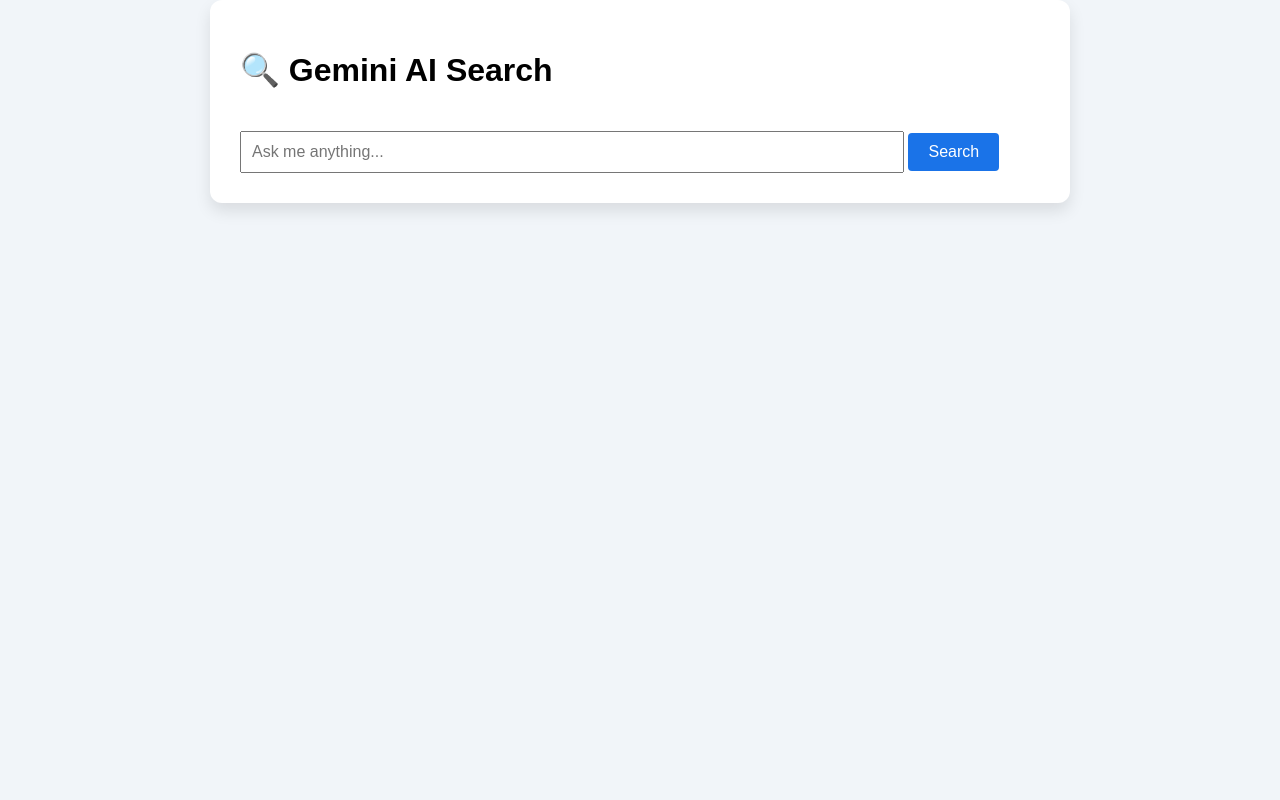
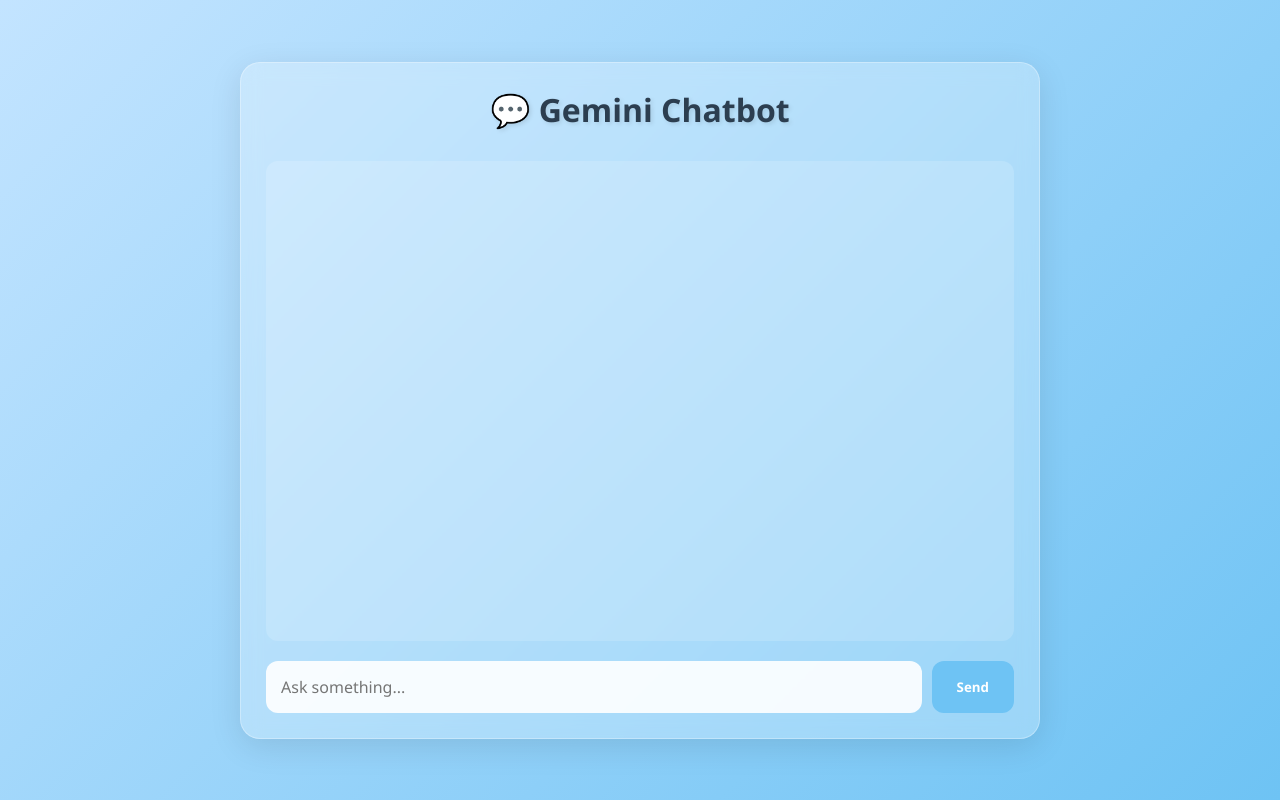
Before and after one commit to Poushali-02/ai-search-engine, a Flask app: page / in a window 1280 px wide. Run offline with Flask 3, Linux system fonts and the light colour scheme; data comes from the database, SQL or seed files in the repository; both versions use the stored data as it was after the commit.

Commit message:
enhanced ui

```diff
--- a/app.py
+++ b/app.py
@@ -1,6 +1,5 @@
 from flask import Flask, render_template, request, jsonify
 import sqlite3
-import os
 from dotenv import load_dotenv
 from search import search_with_gemini
 
@@ -34,14 +33,17 @@
 
 @app.route("/")
 def main():
-    return render_template("index.html")
+    conn = sqlite3.connect(DB_NAME)
+    c = conn.cursor()
+    c.execute("SELECT user_input, bot_response FROM chat_history ORDER BY timestamp ASC")
+    history = [{"user_input": row[0], "bot_response": row[1]} for row in c.fetchall()]
+    conn.close()
+    return render_template("index.html", history=history)
 
-@app.route('/ask', methods=['POST'])
+@app.route('/search', methods=['POST'])
 def ask():
     data = request.get_json()
     user_input = data.get('user_input')
-    if not user_input:
-        return jsonify({"error": "No input provided"}), 400
     response = search_with_gemini(user_input)
     conn = sqlite3.connect(DB_NAME)
     c = conn.cursor()
--- a/static/style.css
+++ b/static/style.css
@@ -1,48 +1,172 @@
-body{
-    font-family : Arial, sans-serif;
-    background: #f1f5f9;
-    margin:0;
-    padding:0;
+/* style.css */
+* {
+  margin: 0;
+  padding: 0;
+  box-sizing: border-box;
+  font-family: 'Segoe UI', Tahoma, Geneva, Verdana, sans-serif;
 }
-.container {
+
+body {
+  min-height: 100vh;
+  background: linear-gradient(135deg, #c3e4ff 0%, #6ec3f4 100%);
+  display: flex;
+  justify-content: center;
+  align-items: center;
+  padding: 20px;
+  animation: gradientShift 15s ease infinite;
+}
+
+@keyframes gradientShift {
+  0% { background-position: 0% 50%; }
+  50% { background-position: 100% 50%; }
+  100% { background-position: 0% 50%; }
+}
+
+.chat-container {
+  width: 100%;
   max-width: 800px;
-  margin: auto;
-  background: white;
-  border-radius: 12px;
-  padding: 30px;
-  box-shadow: 0 8px 16px rgba(0,0,0,0.1);
+  background: rgba(255, 255, 255, 0.25);
+  backdrop-filter: blur(10px);
+  border-radius: 20px;
+  padding: 25px;
+  box-shadow: 0 8px 32px rgba(0, 0, 0, 0.1);
+  border: 1px solid rgba(255, 255, 255, 0.3);
+  transform: translateY(20px);
+  opacity: 0;
+  animation: fadeIn 0.5s ease forwards;
+}
+
+@keyframes fadeIn {
+  to {
+      opacity: 1;
+      transform: translateY(0);
+  }
+}
+
+h1 {
+  color: #2c3e50;
+  text-align: center;
+  margin-bottom: 30px;
+  font-weight: 600;
+  text-shadow: 2px 2px 4px rgba(0, 0, 0, 0.1);
 }
 
 #chat-box {
-  max-height: 400px;
+  height: 60vh;
   overflow-y: auto;
+  padding: 15px;
   margin-bottom: 20px;
+  background: rgba(255, 255, 255, 0.15);
+  border-radius: 12px;
+  display: flex;
+  flex-direction: column;
+  gap: 15px;
 }
 
+/* Message bubbles */
 .message {
-  margin-bottom: 10px;
+  max-width: 80%;
+  padding: 12px 18px;
+  border-radius: 15px;
+  margin: 5px 0;
+  opacity: 0;
+  transform: translateY(20px);
+  animation: messageAppear 0.3s ease forwards;
+  position: relative;
 }
 
-.user {
-  color: #1a73e8;
+@keyframes messageAppear {
+  to {
+      opacity: 1;
+      transform: translateY(0);
+  }
 }
 
-.bot {
-  color: #34a853;
+.user-message {
+  background: rgba(255, 255, 255, 0.9);
+  align-self: flex-end;
+  border-bottom-right-radius: 5px;
+}
+
+.bot-message {
+  background: rgba(255, 255, 255, 0.7);
+  align-self: flex-start;
+  border-bottom-left-radius: 5px;
+}
+
+/* Form styling */
+#search-form {
+  display: flex;
+  gap: 10px;
 }
 
 input[type="text"] {
-  width: 80%;
-  padding: 10px;
+  flex: 1;
+  padding: 15px;
+  border: none;
+  border-radius: 12px;
+  background: rgba(255, 255, 255, 0.9);
   font-size: 16px;
+  transition: all 0.3s ease;
+}
+
+input[type="text"]:focus {
+  outline: none;
+  box-shadow: 0 0 0 3px rgba(108, 190, 255, 0.3);
 }
 
 button {
-  padding: 10px 20px;
-  font-size: 16px;
-  background-color: #1a73e8;
+  padding: 15px 25px;
+  border: none;
+  border-radius: 12px;
+  background: #6ec3f4;
   color: white;
-  border: none;
+  font-weight: 600;
   cursor: pointer;
+  transition: all 0.3s ease;
+}
+
+button:hover {
+  background: #5ab0e0;
+  transform: translateY(-2px);
+  box-shadow: 0 5px 15px rgba(0, 0, 0, 0.1);
+}
+
+/* Scrollbar styling */
+::-webkit-scrollbar {
+  width: 8px;
+}
+
+::-webkit-scrollbar-track {
+  background: rgba(255, 255, 255, 0.1);
   border-radius: 4px;
 }
+
+::-webkit-scrollbar-thumb {
+  background: rgba(0, 0, 0, 0.1);
+  border-radius: 4px;
+}
+
+::-webkit-scrollbar-thumb:hover {
+  background: rgba(0, 0, 0, 0.15);
+}
+
+/* Responsive design */
+@media (max-width: 768px) {
+  .chat-container {
+      margin: 10px;
+      padding: 15px;
+  }
+
+  h1 {
+      font-size: 24px;
+  }
+
+  input[type="text"] {
+      padding: 12px;
+  }
+
+  button {
+      padding: 12px 20px;
+  }
+}
--- a/templates/index.html
+++ b/templates/index.html
@@ -7,23 +7,14 @@
     <link rel="stylesheet" href="{{url_for('static', filename='style.css')}}">
 </head>
 <body>
-    <div class="container">
-        <h1>🔍 Gemini AI Search</h1>
-
-        <div id="chat-box">
-          {% for message in history %}
-            <div class="message user"><strong>You:</strong> {{ message.user_input }}</div>
-            <div class="message bot"><strong>Gemini:</strong> {{ message.response }}</div>
-          {% endfor %}
-        </div>
-
-        <form id="search-form">
-          <input type="text" id="user_input" name="user_input" placeholder="Ask me anything..." required>
-          <button type="submit">Search</button>
-        </form>
-
-        <div id="response-box"></div>
-      </div>
-    <script src="{{ url_for('static', filename='script.js') }}"></script>
+  <div class="chat-container">
+    <h1>💬 Gemini Chatbot</h1>
+    <div id="chat-box"></div>
+  <form id="search-form">
+    <input type="text" id="user_input" placeholder="Ask something..." autocomplete="off" required />
+    <button type="submit">Send</button>
+  </form>
+</div>
+<script type="module" src="{{ url_for('static', filename='script.js') }}"></script>
 </body>
 </html>
```
Also changed, not shown: search.py (+26 -4 lines), static/script.js (+76 -7 lines), history.db.
